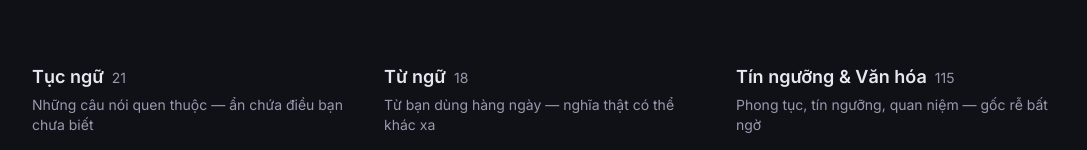
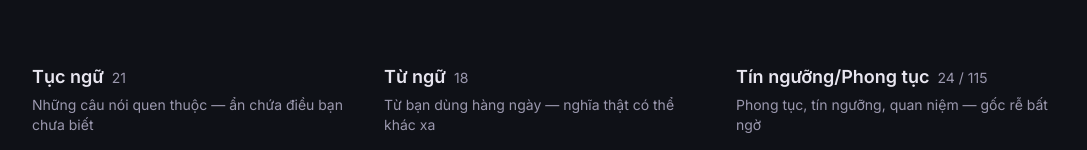
Before and after one commit to damikart/vietnam-culture-lens, a Next.js app: page / in a window 1280 px wide. Shown: the part 245-395 px from the top of the page, without its empty margins (96-1183 px from the left). Built offline with nearby package versions, Linux system fonts and the light colour scheme; no server answers.

Commit message:
fix: landing label use Tín ngưỡng/Phong tục and show visible count

```diff
--- a/src/components/connections/CrossReferenceCard.tsx
+++ b/src/components/connections/CrossReferenceCard.tsx
@@ -5,7 +5,7 @@ import { SCHOLARS } from "@/lib/scholars";
 const CATEGORY_LABELS = {
   "tuc-ngu": "Tục ngữ",
   "tu-ngu": "Từ ngữ",
-  "tin-nguong": "Tín ngưỡng",
+  "tin-nguong": "Tín ngưỡng/Phong tục",
 } as const;
 
 export function CrossReferenceCard({ entity }: { entity: IndexedEntity }) {
--- a/src/components/landing/CategorySection.tsx
+++ b/src/components/landing/CategorySection.tsx
@@ -9,7 +9,7 @@ const DISPLAY_LIMIT = 24;
 const CATEGORY_LABELS: Record<LandingCategory, string> = {
   "tuc-ngu": "Tục ngữ",
   "tu-ngu": "Từ ngữ",
-  "tin-nguong": "Tín ngưỡng & Văn hóa",
+  "tin-nguong": "Tín ngưỡng/Phong tục",
 };
 
 const CATEGORY_DESCRIPTIONS: Record<LandingCategory, string> = {
@@ -35,7 +35,9 @@ export function CategorySection({
         <h2 className="text-lg font-semibold text-on-surface">
           {CATEGORY_LABELS[category]}
           <span className="ml-2 text-sm font-normal text-on-surface-muted">
-            {entities.length}
+            {displayed.length === entities.length
+              ? entities.length
+              : `${displayed.length} / ${entities.length}`}
           </span>
         </h2>
         <p className="mt-1 text-sm text-on-surface-muted">
```
